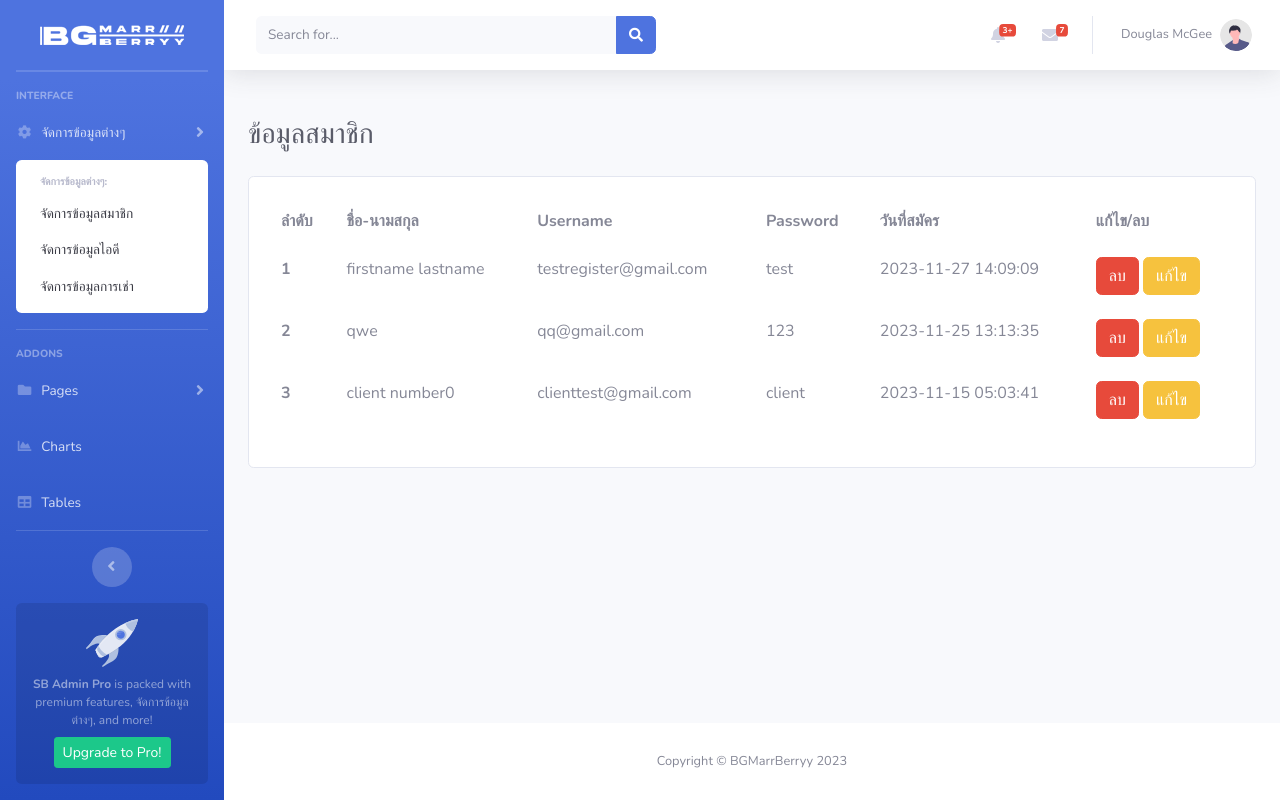
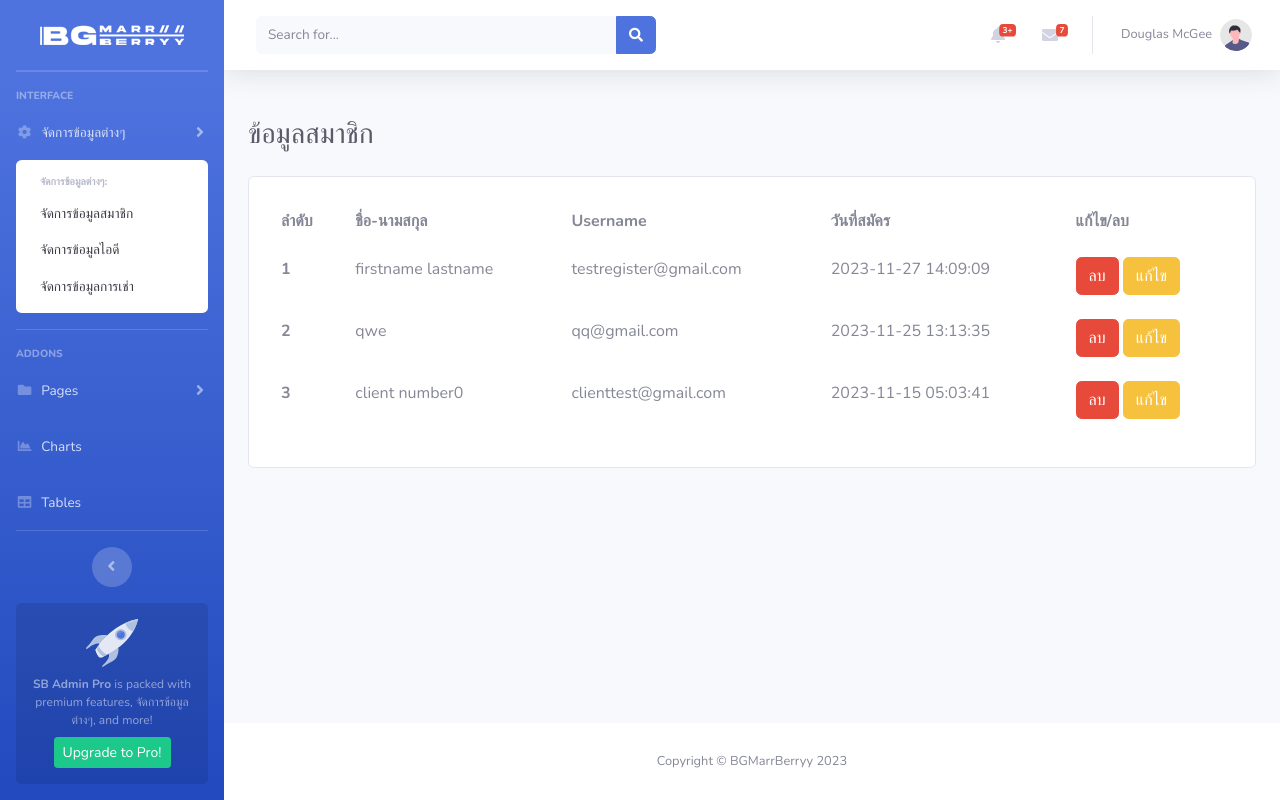
Before and after one commit to marrgarett/bgmarrberryy, a PHP site: page /manage_member.php in a window 1280 px wide. Run offline with PHP 8.4, Linux system fonts and the light colour scheme; data comes from the database, SQL or seed files in the repository.

Commit message:
update manage_member.php

```diff
--- a/admin/manage_member.php
+++ b/admin/manage_member.php
@@ -277,7 +277,7 @@ include_once('db_connect.php');
                                         <th>ลำดับ</th>
                                         <th>ชื่อ-นามสกุล</th>
                                         <th>Username</th>
-                                        <th>Password</th>
+                                        <!-- <th>Password</th> -->
                                         <th>วันที่สมัคร</th>
                                         <!-- <th>รูปภาพ</th> -->
                                         <th>แก้ไข/ลบ</th>
@@ -294,7 +294,7 @@ include_once('db_connect.php');
                                                 <th scope><?php echo $i++ ?></th>
                                                 <td><?php echo $row["fullname"] ?></td>
                                                 <td><?php echo $row["useremail"] ?></td>
-                                                <td><?php echo $row["pass_word"] ?></td>
+                                                <!-- <td><?php echo $row["pass_word"] ?></td> -->
                                                 <td><?php echo $row["regdate"] ?></td>
                                                 <!-- <td><?php echo '<img src="uploaded_imgs\$row["img"]">' ?></td> -->
                                                 <td>
```
